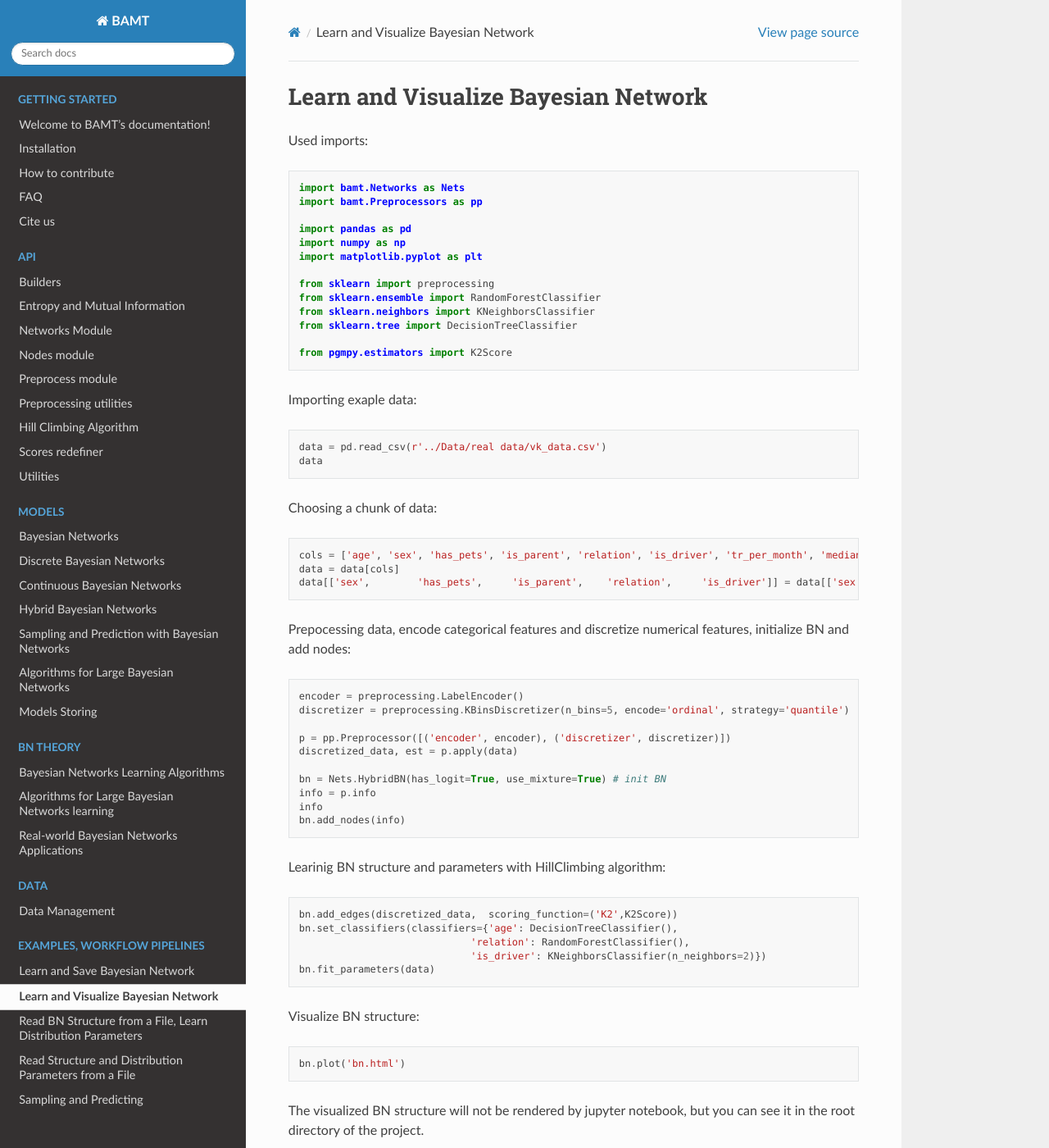
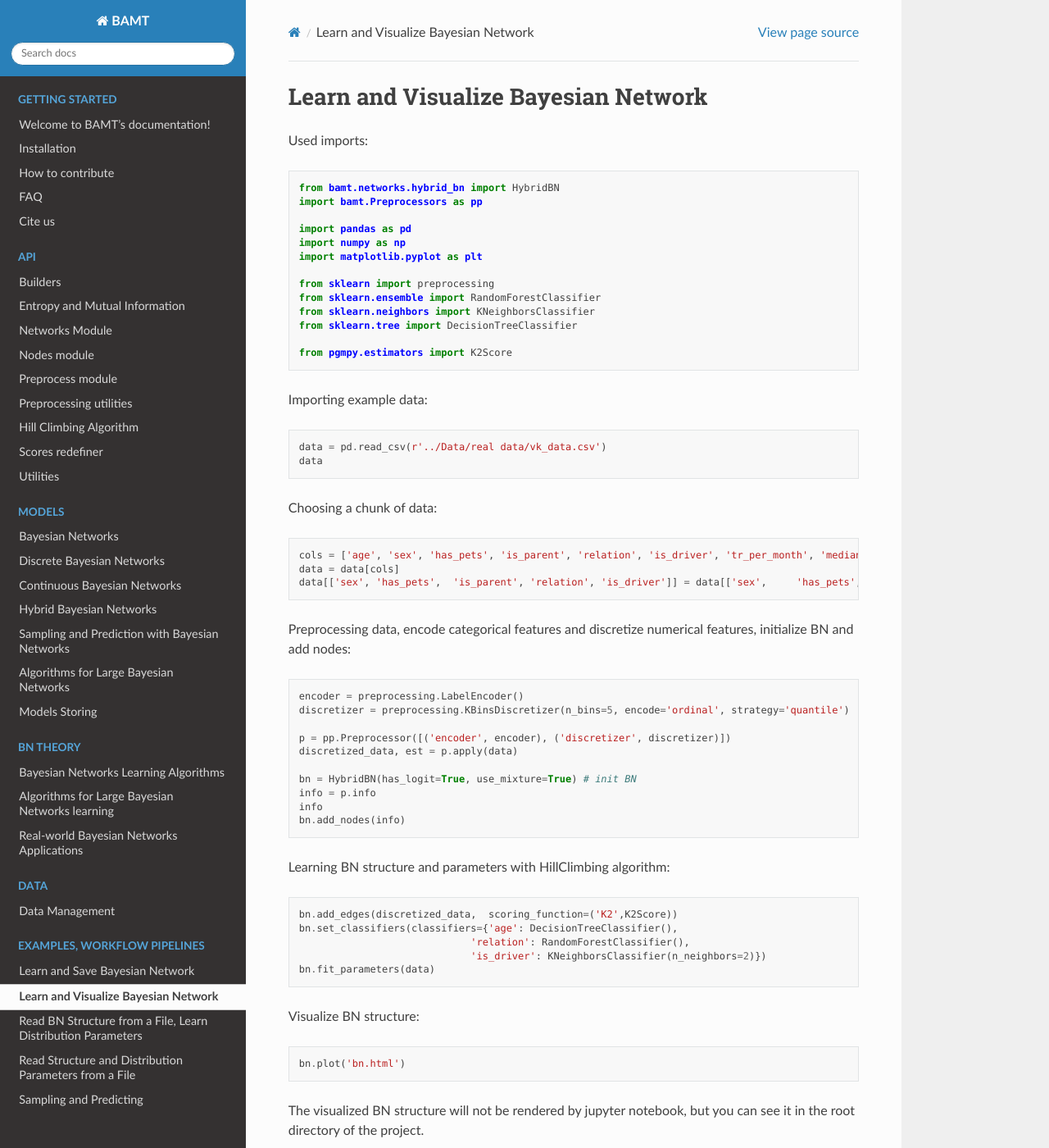
Before and after one commit to aimclub/BAMT, a Sphinx documentation site: the page built from docs/source/examples/learn_params_vis.rst, in a window 1280 px wide and 1400 px high. Shown: the whole window at 82% size. Built offline with Sphinx 7.4.7 and the Read the Docs theme 2.0.0, drawn with Linux system fonts in a browser that asks for light colours.

Commit message:
Updating docs and tutorials

```diff
--- a/docs/source/examples/add_ml_models_to_nodes.rst
+++ b/docs/source/examples/add_ml_models_to_nodes.rst
@@ -3,10 +3,10 @@ Adding Machine Learning models to Bayesian Network nodes
 
 BAMT supports adding machine learning models to Bayesian Network nodes.
 
-First, lets import BAMT modules and required machinr learning modules.
+First, lets import BAMT modules and required machine learning modules.
 
 .. code-block:: python
-    import bamt.Networks as Nets
+    from bamt.networks.hybrid_bn import HybridBN
     import bamt.Preprocessors as pp
 
     import pandas as pd
@@ -63,7 +63,7 @@ Let's start with data importing and preprocessing.
 Next, we initialize Bayesian Network object and add nodes to it.
 
 .. code-block:: python
-    bn = Nets.HybridBN(has_logit=True, use_mixture=True)
+    bn = HybridBN(has_logit=True, use_mixture=True)
     bn.add_nodes(info)
 
 After adding nodes we can perform structure learning.
--- a/docs/source/examples/learn_params_vis.rst
+++ b/docs/source/examples/learn_params_vis.rst
@@ -5,7 +5,7 @@ Used imports:
 
 .. code-block:: python
 
-    import bamt.Networks as Nets
+    from bamt.networks.hybrid_bn import HybridBN
     import bamt.Preprocessors as pp
 
     import pandas as pd
@@ -19,7 +19,7 @@ Used imports:
 
     from pgmpy.estimators import K2Score
 
-Importing exaple data:
+Importing example data:
 
 .. code-block:: python
 
@@ -32,9 +32,9 @@ Choosing a chunk of data:
 
     cols = ['age', 'sex', 'has_pets', 'is_parent', 'relation', 'is_driver', 'tr_per_month', 'median_tr', 'mean_tr']
     data = data[cols]
-    data[['sex',	'has_pets',	'is_parent',	'relation',	'is_driver']] = data[['sex',	'has_pets',	'is_parent',	'relation',	'is_driver']].astype(str)
+    data[['sex', 'has_pets',  'is_parent', 'relation', 'is_driver']] = data[['sex',	'has_pets',	'is_parent', 'relation', 'is_driver']].astype(str)
 
-Prepocessing data, encode categorical features and discretize numerical features, initialize BN and add nodes:
+Preprocessing data, encode categorical features and discretize numerical features, initialize BN and add nodes:
 
 .. code-block:: python
 
@@ -44,12 +44,12 @@ Prepocessing data, encode categorical features and discretize numerical features
     p = pp.Preprocessor([('encoder', encoder), ('discretizer', discretizer)])
     discretized_data, est = p.apply(data)
 
-    bn = Nets.HybridBN(has_logit=True, use_mixture=True) # init BN
+    bn = HybridBN(has_logit=True, use_mixture=True) # init BN
     info = p.info
     info
     bn.add_nodes(info)
 
-Learinig BN structure and parameters with HillClimbing algorithm:
+Learning BN structure and parameters with HillClimbing algorithm:
 
 .. code-block:: python
 
--- a/docs/source/examples/learn_save.rst
+++ b/docs/source/examples/learn_save.rst
@@ -8,7 +8,7 @@ Used imports:
     from bamt.preprocessors import Preprocessor
     import pandas as pd
     from sklearn import preprocessing as pp
-    import bamt.networks as Networks
+    from bamt.networks.hybrid_bn import HybridBN
 
 
 Let's start with data loading and preprocessing:
--- a/docs/source/examples/read_structure_and_params.rst
+++ b/docs/source/examples/read_structure_and_params.rst
@@ -8,7 +8,7 @@ Used imports:
     from bamt.preprocessors import Preprocessor
     import pandas as pd
     from sklearn import preprocessing as pp
-    import bamt.networks as Networks
+    from bamt.networks.hybrid_bn import HybridBN
     import json
 
 You can read the pre-trained structure and distribution parameters from a file.
--- a/docs/source/examples/read_structure_param_learning.rst
+++ b/docs/source/examples/read_structure_param_learning.rst
@@ -8,7 +8,7 @@ Used imports:
     from bamt.preprocessors import Preprocessor
     import pandas as pd
     from sklearn import preprocessing as pp
-    import bamt.networks as Networks
+    from bamt.networks.hybrid_bn import HybridBN
     import json
 
 There are two options for loading a BN structure. The first is to read it directly from a JSON file:
```
Also changed, not shown: other parts of docs/source/examples/learn_save.rst (+1 -1 lines), other parts of docs/source/examples/read_structure_and_params.rst (+1 -1 lines), other parts of docs/source/examples/read_structure_param_learning.rst (+2 -2 lines), docs/source/examples/learn_sampling_predict.rst (+6 -6 lines), 11 other files.
